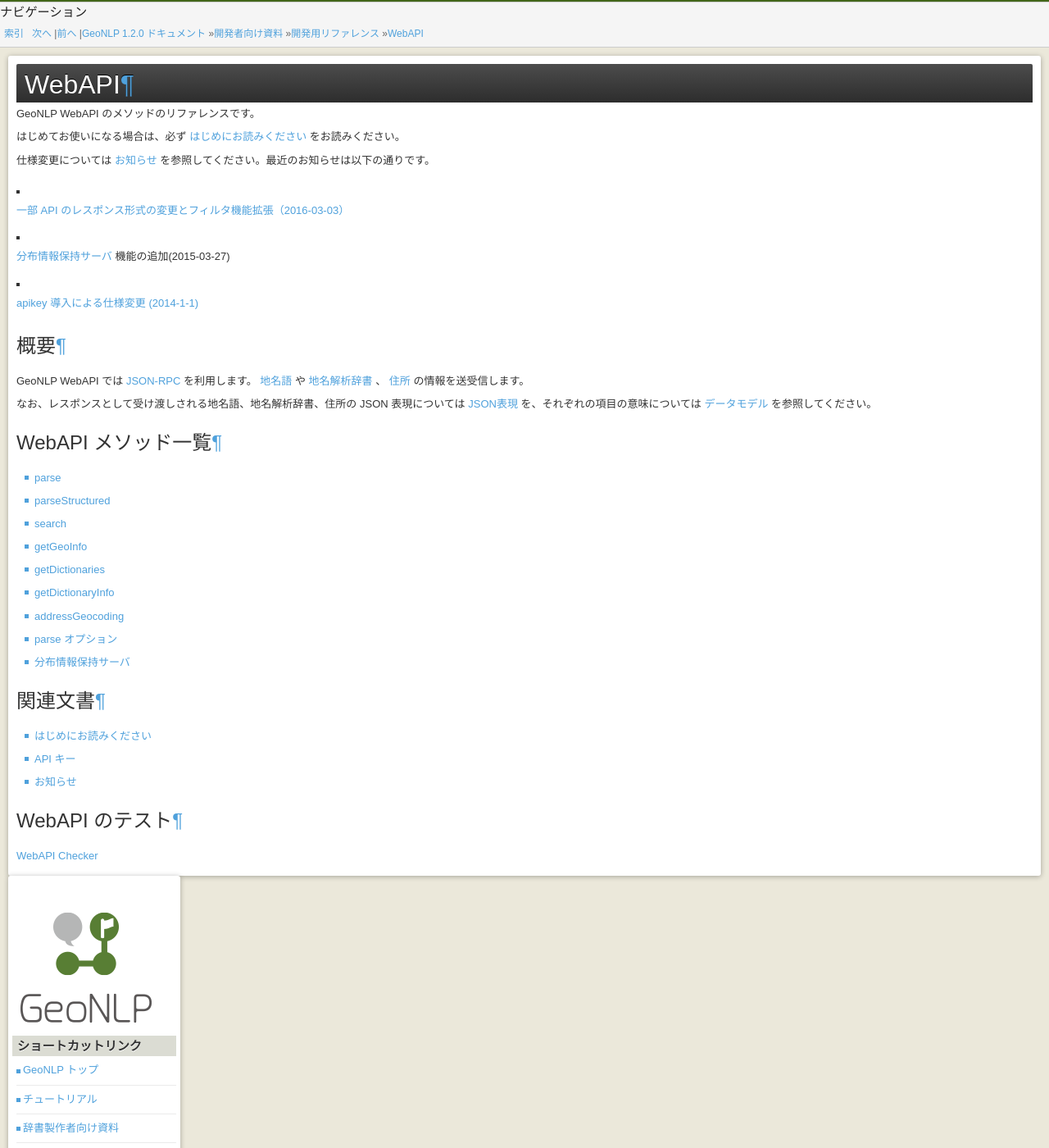
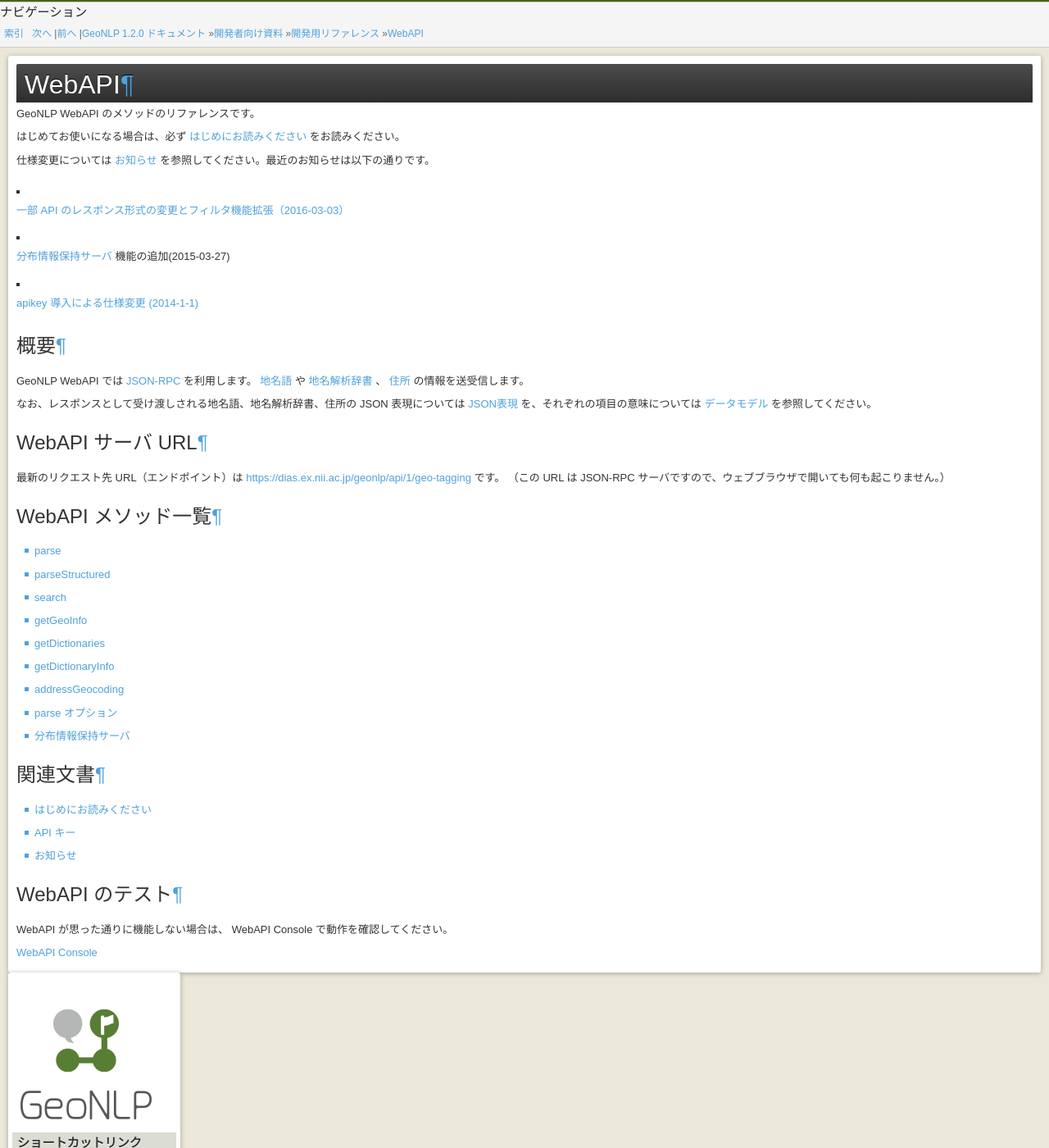
Before and after one commit to t-sagara/geonlp-document, a Sphinx documentation site: the page built from source/developers/documents/webapi/index.rst, in a window 1280 px wide and 1400 px high. Shown: the whole window at 82% size. Built offline with Sphinx 7.4.7, drawn with Linux system fonts in a browser that asks for light colours.

Commit message:
API Checker を API Console に変更して見直し。

```diff
--- a/source/developers/documents/webapi/index.rst
+++ b/source/developers/documents/webapi/index.rst
@@ -24,6 +24,11 @@
 JSON 表現については :ref:`json` を、それぞれの項目の意味については
 :ref:`datamodel` を参照してください。
 
+WebAPI サーバ URL
+================================================
+
+最新のリクエスト先 URL（エンドポイント）は https://dias.ex.nii.ac.jp/geonlp/api/1/geo-tagging です。
+（この URL は JSON-RPC サーバですので、ウェブブラウザで開いても何も起こりません。）
 
 WebAPI メソッド一覧
 ================================================
@@ -59,4 +64,6 @@
 WebAPI のテスト
 ================================================
 
-`WebAPI Checker <../../../_static/test.php>`_
+WebAPI が思った通りに機能しない場合は、 WebAPI Console で動作を確認してください。
+
+`WebAPI Console <../../../_static/web_api_console.html>`_
--- a/source/developers/software/cgi.rst
+++ b/source/developers/software/cgi.rst
@@ -24,6 +24,8 @@
 
 設置した geonlp_cgi に HTTP で JSON-RPC リクエストを POST すると、テキストを処理してレスポンスが返されます。利用可能なメソッドや書式については :ref:`webapi` を参照してください。
 
+なお、ローカルサーバに設置した geonlp_cgi にアクセスする場合には :ref:`apikey` は不要です。
+
 使用サンプル
 ====================================================
 
--- a/source/developers/software/index.rst
+++ b/source/developers/software/index.rst
@@ -4,15 +4,15 @@
 GeoNLP ソフトウェア
 ====================================================
 
-GeoNLP ソフトウェアは、自然言語テキストから地名を抽出するオープンソースの「 *ジオパースエンジン* 」です。
+GeoNLP ソフトウェアは、自然言語テキストから地名を抽出するオープンソースの「 *ジオパースエンジン* 」です。たとえば「国立情報学研究所は千代田区にあります。」といったテキストから、「千代田区」を抽出し、その代表点の経緯度を取得することができます。
 
-たとえば「国立情報学研究所は千代田区にあります。」といったテキストから、「千代田区」を抽出し、その代表点の経緯度を取得することができます。
+`GeoNLP 公式ウェブサイト <https://geonlp.ex.nii.ac.jp>_` の WebAPI サービスも、本ソフトウェアを利用して実現しています。
 
 使い方
 ====================================================
 本ソフトウェアには、コマンドラインで実行可能な :ref:`software_command` と、ウェブサーバに設置して利用する :ref:`software_cgi` が含まれています。
 
-コマンドラインプログラムを利用すると、地名や住所を含む大量のテキストデータに、一括処理で経緯度を付与することができます。CGI プログラムを利用すると、テキストデータを受け取って経緯度を付与する（その結果を地図にする）機能を含むウェブサービスを構築できます。
+CGI プログラムを利用すると、テキストデータを受け取って経緯度を付与する（その結果を地図にする）機能を含むウェブサービスを構築できます。コマンドラインプログラムを利用すると、地名や住所を含む大量のテキストデータに、一括処理で経緯度を付与することができます。
 
 特徴
 ====================================================
```
Also changed, not shown: source/_static/test.html (deleted, +0 -9 lines), source/_static/web_api_console.html (added, +96 -0 lines), 1 other file.
